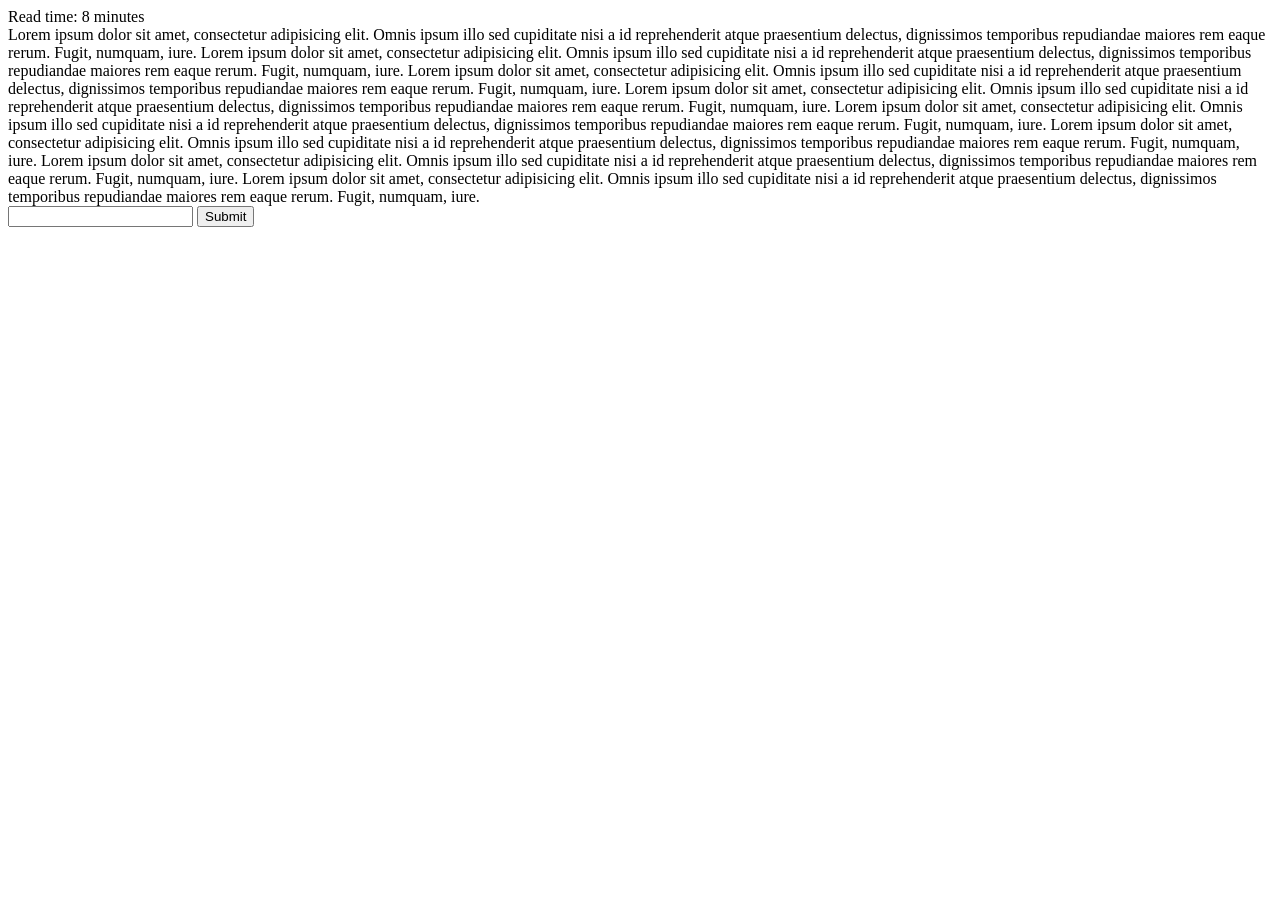
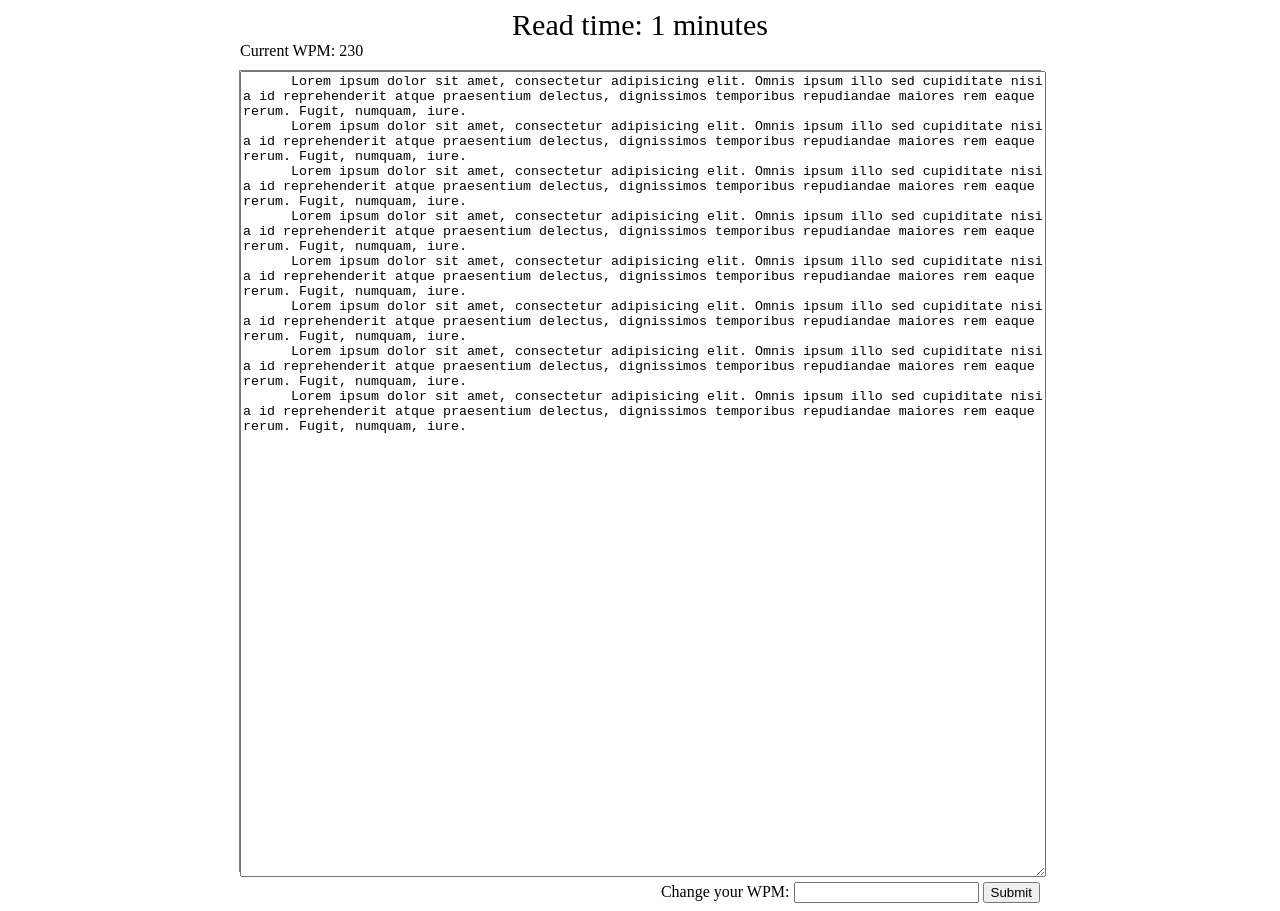
Before and after one commit to forTheLearnin/time-to-read, a plain HTML site: page index.html in a window 1280 px wide. Before the commit the page ends 800 px from the top, so only its background shows below. Drawn offline with Linux system fonts and the light colour scheme.

Commit message:
Initial commit

```diff
--- a/app.js
+++ b/app.js
@@ -1,25 +1,32 @@
-const wordArray = document.getElementById('content');
+const form = document.getElementById('form');
 
-const form = document.getElementById('form');
 form.addEventListener('submit', (event) => {
   event.preventDefault();
 
-  const newWPM = parseInt(event.target[0].value);
-
-  setState(newWPM);
+  setState(fetchCurrentWPM());
 });
 
+function fetchCurrentWPM(args) {
+  const input = document.getElementById('input');
+
+  const newWPM = parseInt(input.value || args);
+
+  return newWPM;
+}
 
 function readTime(args) {
-  return Math.round(getMean());
+  return Math.round(getMean(args));
+}
 
-  function getMean() {
-    return wordArray.innerHTML.length / args;
-  }
+function getMean(args) {
+  const wordArray = document.getElementById('content');
+
+  return wordArray.value.split(' ').length / args;
 }
 
 function setState(args) {
   document.getElementById('readTime').innerHTML = readTime(args || 230);
+  document.getElementById('currentWPM').innerHTML = fetchCurrentWPM(230);
 }
 
 setState();
--- a/index.html
+++ b/index.html
@@ -3,12 +3,16 @@
 <head>
   <meta charset="UTF-8">
   <title>Time-To-Read</title>
+
+  <link rel="stylesheet" href="./styles.css">
 </head>
 <body>
 
-  <div>Read time: <span id="readTime"></span> minutes</div>
+  <div id="header">Read time: <span id="readTime"></span> minutes</div>
 
-  <div id="content">
+  <div id="currentContainer">Current WPM: <span id="currentWPM"></span></div>
+  <div id="contentContainer">
+    <textarea id="content">
       Lorem ipsum dolor sit amet, consectetur adipisicing elit. Omnis ipsum illo sed cupiditate nisi a id reprehenderit atque praesentium delectus, dignissimos temporibus repudiandae maiores rem eaque rerum. Fugit, numquam, iure.
       Lorem ipsum dolor sit amet, consectetur adipisicing elit. Omnis ipsum illo sed cupiditate nisi a id reprehenderit atque praesentium delectus, dignissimos temporibus repudiandae maiores rem eaque rerum. Fugit, numquam, iure.
       Lorem ipsum dolor sit amet, consectetur adipisicing elit. Omnis ipsum illo sed cupiditate nisi a id reprehenderit atque praesentium delectus, dignissimos temporibus repudiandae maiores rem eaque rerum. Fugit, numquam, iure.
@@ -17,10 +21,13 @@
       Lorem ipsum dolor sit amet, consectetur adipisicing elit. Omnis ipsum illo sed cupiditate nisi a id reprehenderit atque praesentium delectus, dignissimos temporibus repudiandae maiores rem eaque rerum. Fugit, numquam, iure.
       Lorem ipsum dolor sit amet, consectetur adipisicing elit. Omnis ipsum illo sed cupiditate nisi a id reprehenderit atque praesentium delectus, dignissimos temporibus repudiandae maiores rem eaque rerum. Fugit, numquam, iure.
       Lorem ipsum dolor sit amet, consectetur adipisicing elit. Omnis ipsum illo sed cupiditate nisi a id reprehenderit atque praesentium delectus, dignissimos temporibus repudiandae maiores rem eaque rerum. Fugit, numquam, iure.
+    </textarea>
   </div>
 
+
   <form action="submit" id="form">
-    <input type="text" name="wpm">
+    <span>Change your WPM: </span>
+    <input id="input" type="text" name="wpm" />
     <button id="submit">Submit</button>
   </form>
 
--- /dev/null
+++ b/styles.css
@@ -0,0 +1,28 @@
+#header {
+  text-align: center;
+  font-size: 30px;
+}
+
+#currentContainer {
+  margin: 0 auto;
+  width: 800px;
+}
+
+#contentContainer {
+  width: 800px;
+  height: 800px;
+  border: 1px solid slategray;
+  margin: 0 auto;
+  margin-top: 10px;
+  margin-bottom: 10px;
+}
+#content {
+  width: 800px;
+  height: 800px;
+}
+
+#form {
+  margin: 0 auto;
+  text-align: right;
+  max-width: 800px;
+}
```
Lines whose indentation alone changed are shown as unchanged.
